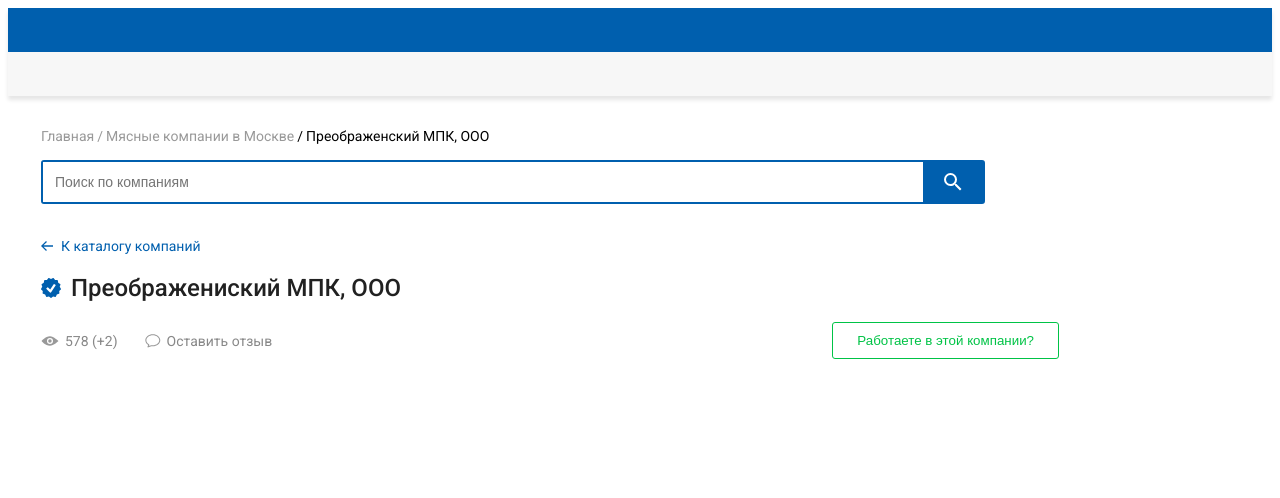
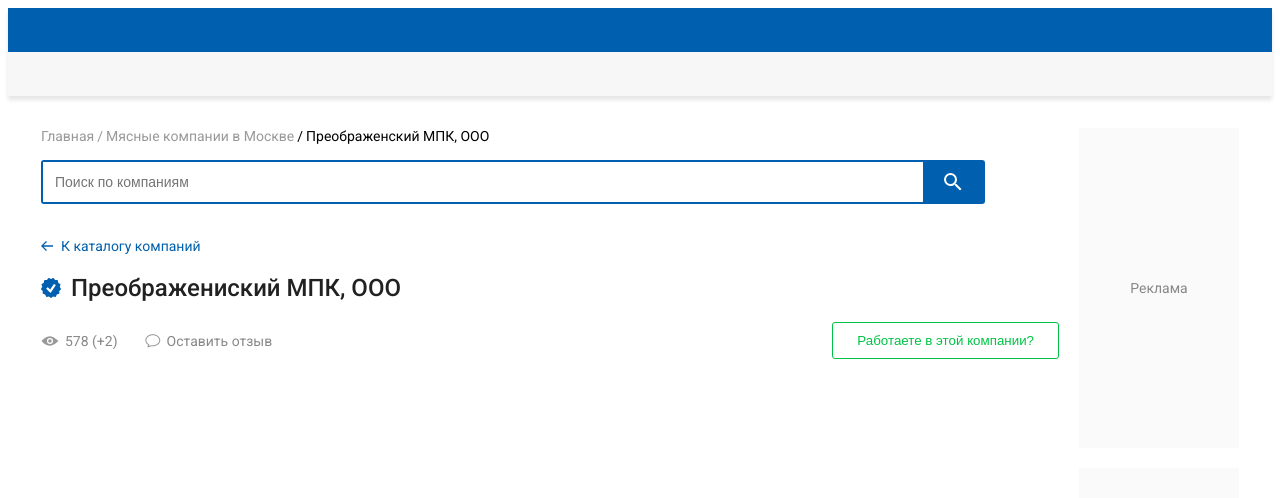
Before and after one commit to grusenka/inline-qt, a Vue app: page / in a window 1280 px wide. Shown: the top 498 px of the page. Built offline with nearby package versions, Linux system fonts and the light colour scheme.

Commit message:
Верска сайдбара.

```diff
--- a/src/App.vue
+++ b/src/App.vue
@@ -20,7 +20,7 @@
 
         </div>
 
-        <aside class="page__sidebar"></aside>
+        <page-sidebar />
     </div>
 </template>
 
@@ -29,6 +29,7 @@
 import SearchField from './components/SearchField/SearchField.vue';
 import ActionButton from './components/ActionButton/ActionButton.vue';
 import MainHeader from './components/MainHeader/MainHeader.vue';
+import PageSidebar from './components/PageSidebar/PageSidebar.vue';
 
 export default {
   name: 'App',
@@ -37,6 +38,7 @@
     SearchField,
     ActionButton,
     MainHeader,
+    PageSidebar,
   },
 };
 </script>
--- /dev/null
+++ b/src/components/Banner/Banner.scss
@@ -0,0 +1,9 @@
+.banner {
+  display: flex;
+  justify-content: center;
+  align-items: center;
+  width: 160px;
+  height: 320px;
+  background-color: #fafafa;
+  color: #888888;
+}
--- /dev/null
+++ b/src/components/BannerList/BannerList.scss
@@ -0,0 +1,9 @@
+.banner-list {
+  list-style-type: none;
+  margin: 0;
+  padding: 0;
+}
+
+.banner-list__item:not(:first-child) {
+  margin-top: 20px;
+}
--- /dev/null
+++ b/src/components/PageSidebar/PageSidebar.scss
@@ -0,0 +1,3 @@
+.page__sidebar {
+  padding: 32px 0;
+}
--- /dev/null
+++ b/src/components/PageSidebar/PageSidebar.vue
@@ -0,0 +1,25 @@
+<template>
+    <aside class="page__sidebar">
+        <ul class="banner-list">
+            <li class="banner-list__item">
+                <div class="banner">Реклама</div>
+            </li>
+
+            <li class="banner-list__item">
+                <div class="banner">Реклама</div>
+            </li>
+        </ul>
+    </aside>
+</template>
+
+<script>
+export default {
+  name: 'page-sidebar',
+};
+</script>
+
+<style lang="scss">
+@import "./PageSidebar.scss";
+@import "../BannerList/BannerList.scss";
+@import "../Banner/Banner.scss";
+</style>
```
